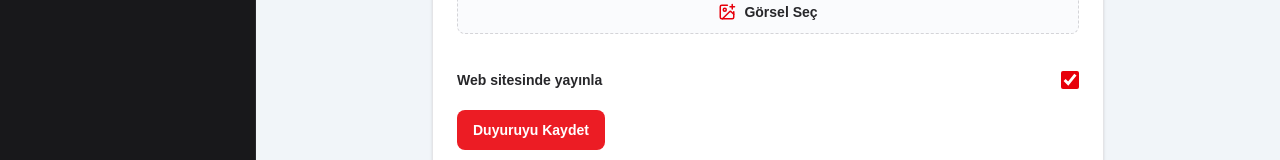
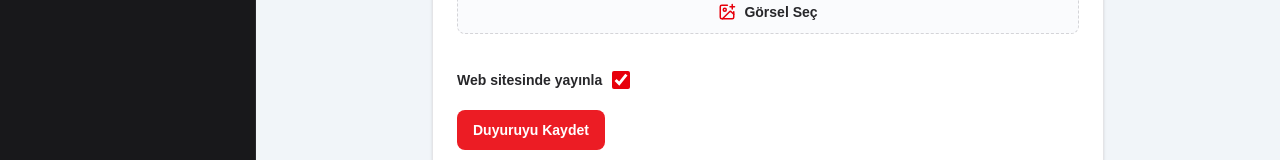
Before and after one commit to pclelif/mezun-dernegi, a Next.js app: page /admin/duyurular/yeni in a window 1280 px wide. Shown: the part 595-755 px from the top of the page. Built offline with nearby package versions, Linux system fonts and the light colour scheme; no server answers; the database is empty.

Commit message:
style: place checkbox tick immediately to the right of text in both AnnouncementForm and EventForm

```diff
--- a/src/components/admin/AnnouncementForm.tsx
+++ b/src/components/admin/AnnouncementForm.tsx
@@ -87,7 +87,7 @@ export function AnnouncementForm({ initial }: AnnouncementFormProps) {
         </label>
 
         <ImageUploader value={images} onChange={setImages} label="Duyuru görseli" />
-        <label className="flex items-center justify-between gap-3 text-sm font-semibold text-zinc-800">
+        <label className="flex items-center gap-2.5 text-sm font-semibold text-zinc-800">
           <span>Web sitesinde yayınla</span>
           <input name="is_published" type="checkbox" defaultChecked={initial?.is_published ?? true} className="size-4.5 cursor-pointer accent-red-600" />
         </label>
--- a/src/components/admin/EventForm.tsx
+++ b/src/components/admin/EventForm.tsx
@@ -107,7 +107,7 @@ export function EventForm({ initial }: EventFormProps) {
         </label>
 
         <ImageUploader value={images} onChange={setImages} label="Etkinlik görseli" />
-        <label className="flex items-center justify-between gap-3 text-sm font-semibold text-zinc-800">
+        <label className="flex items-center gap-2.5 text-sm font-semibold text-zinc-800">
           <span>Web sitesinde yayınla</span>
           <input name="is_published" type="checkbox" defaultChecked={initial?.is_published ?? true} className="size-4.5 cursor-pointer accent-red-600" />
         </label>
```
